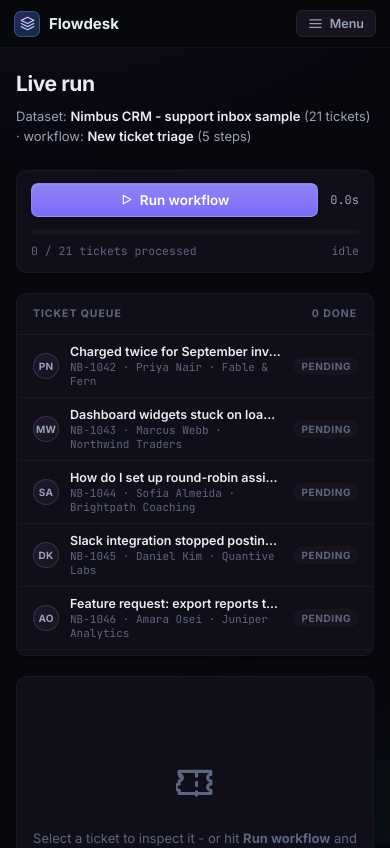
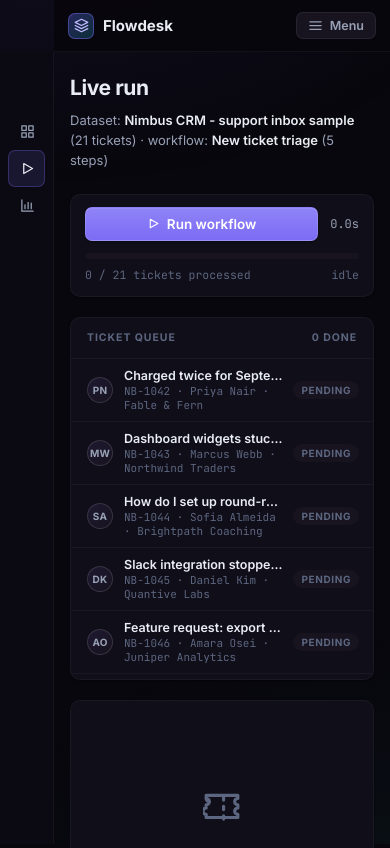
Before and after one commit to LivingstonDavid/flowdesk, a Next.js app: page /run in a window 390 px wide. Shown: the top 848 px of the page. Built offline with nearby package versions, Linux system fonts and the light colour scheme.

Commit message:
Mobile: persistent slim icon rail below topbar; drawer stays for labels and dataset

```diff
--- a/app/globals.css
+++ b/app/globals.css
@@ -621,15 +621,22 @@ h1, h2, h3, h4 { letter-spacing: -0.02em; }
 }
 
 @media (max-width: 980px) {
-  /* shell: hide sidebar, show mobile topbar */
-  .shell-main { margin-left: 0; }
-  .sidebar { display: none; }
+  /* shell: slim icon rail below the mobile topbar */
   .mobile-topbar {
     display: flex; align-items: center; justify-content: space-between;
+    height: 52px; box-sizing: border-box;
     padding: 10px 14px; border-bottom: 1px solid var(--border-soft);
     position: sticky; top: 0; z-index: 60;
-    background: rgba(7, 9, 13, 0.92); backdrop-filter: blur(12px);
+    background: rgba(8, 7, 13, 0.92); backdrop-filter: blur(12px);
   }
+  .sidebar {
+    display: flex; top: 52px; width: 54px; z-index: 55;
+    padding: 12px 8px; background: var(--bg-1);
+  }
+  .sidebar .brand, .sidebar .side-section ~ .side-section,
+  .sidebar .side-spacer, .sidebar .side-foot { display: none; }
+  .sidebar .side-link { padding-left: 11px; }
+  .shell-main { margin-left: 54px; }
   .menu-btn { display: inline-flex; }
   .mobile-topbar .brand-tag { display: none; }
 
```
